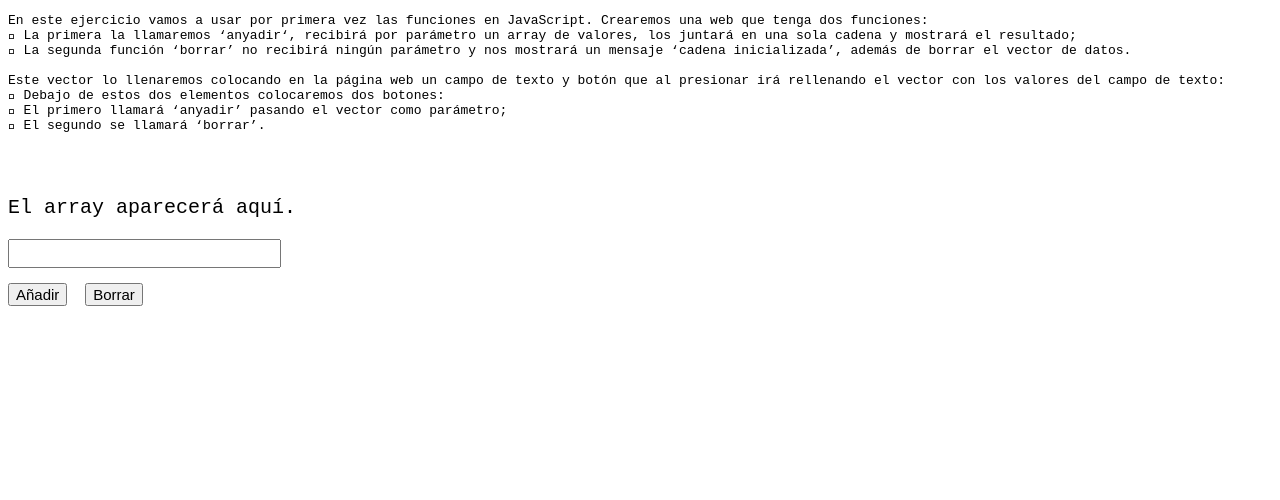
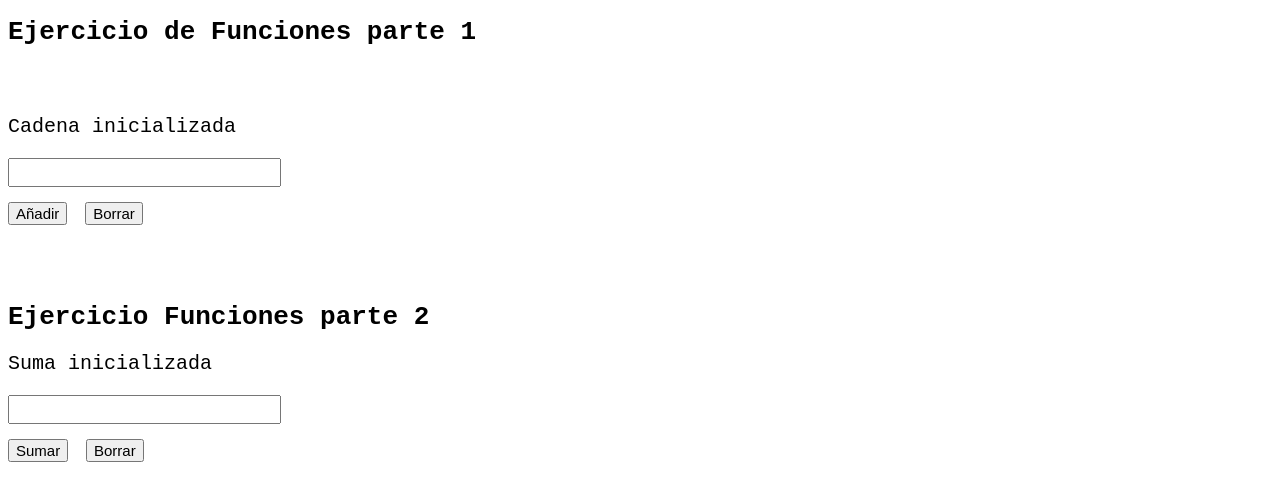
Before and after one commit to Akumidina/school-projects, a plain HTML site: page JavaScript_Ajax/afegir_esborrar.html in a window 1280 px wide. Drawn offline with Linux system fonts and the light colour scheme.

Commit message:
afegir esborrar acabat

```diff
--- a/JavaScript_Ajax/afegir_esborrar.html
+++ b/JavaScript_Ajax/afegir_esborrar.html
@@ -6,27 +6,25 @@
     <script src="afegir_esborrar.js" charset="utf-8"></script>
   </head>
   <body style="font-family: monospace;">
-    <p>
-      En este ejercicio vamos a usar por primera vez las funciones en JavaScript. Crearemos una web que tenga dos funciones:
-      <br>
-        La primera la llamaremos ‘anyadir‘, recibirá por parámetro un array de valores, los juntará en una sola cadena y mostrará el resultado;
-      <br>
-        La segunda función ‘borrar’ no recibirá ningún parámetro y nos mostrará un mensaje ‘cadena inicializada’, además de borrar el vector de datos.
-      <br><br>
-      Este  vector  lo  llenaremos colocando en la página web un campo de texto y botón que al presionar irá rellenando el vector con los valores del campo de texto:
-      <br>
-        Debajo de estos dos elementos colocaremos dos botones: <br>
-        El primero llamará ‘anyadir’ pasando el vector como parámetro;<br>
-        El segundo se llamará ‘borrar’.<br>
-    </p>
+    <h1>
+      Ejercicio de Funciones parte 1
+    </h1>
 <br><br>
+
+  <p id="resultado" style="font-size: 20px;">Cadena inicializada</p>
+  <input type="text" name="" value="" id="valor" name="CajaParaBorrar" style="font-size: 20px;"> <br><br>
+  <input type="button" onclick="insertar()" name="" value="Añadir" style="font-size: 15px; margin-right: 10px;">
+  <input type="button" onclick="reseteaInputArray(); borrar();" name="borrar" value="Borrar" style="font-size: 15px;">
+
+<br><br><br><br><br>
 
 
 
-<p id="resultado" style="font-size: 20px;">El array aparecerá aquí.</p>
-<input type="text" name="" value="" id="valor" style="font-size: 20px;"> <br><br>
-<input type="button" onclick="insertar()" name="" value="Añadir" style="font-size: 15px; margin-right: 10px;">
-<input type="button" onclick="borrar()" name="borrar" value="Borrar" style="font-size: 15px;">
+<h1>Ejercicio Funciones parte 2</h1>
+  <p id="resultadoSuma" style="font-size: 20px;">Suma inicializada</p>
+  <input type="text" name="" value="" id="numSuma" style="font-size: 20px;"> <br><br>
+  <input type="button" onclick="sumar()" name="" value="Sumar" style="font-size: 15px; margin-right: 10px;">
+  <input type="button" onclick="borrarSuma(); reseteaInputSuma();" name="borrar" value="Borrar" style="font-size: 15px;">
 
 
 
--- a/JavaScript_Ajax/afegir_esborrar.js
+++ b/JavaScript_Ajax/afegir_esborrar.js
@@ -10,3 +10,22 @@ function borrar() {
   valores.length = 0;
   document.getElementById('resultado').innerHTML = valores + 'Cadena inicializada';
 }
+
+function reseteaInputArray() {
+  document.getElementById('valor').value = '';
+}
+
+var sumaDeValores = 0;
+function sumar() {
+  sumaDeValores = sumaDeValores + parseFloat(document.getElementById('numSuma').value);
+  document.getElementById('resultadoSuma').innerHTML = sumaDeValores;
+}
+
+function borrarSuma() {
+  sumaDeValores = 0;
+  document.getElementById('resultadoSuma').innerHTML = 'Suma inicializada';
+}
+
+function reseteaInputSuma() {
+  document.getElementById('numSuma').value = '';
+}
```
Also changed, not shown: Practica4/style.css (+3 -4 lines).
